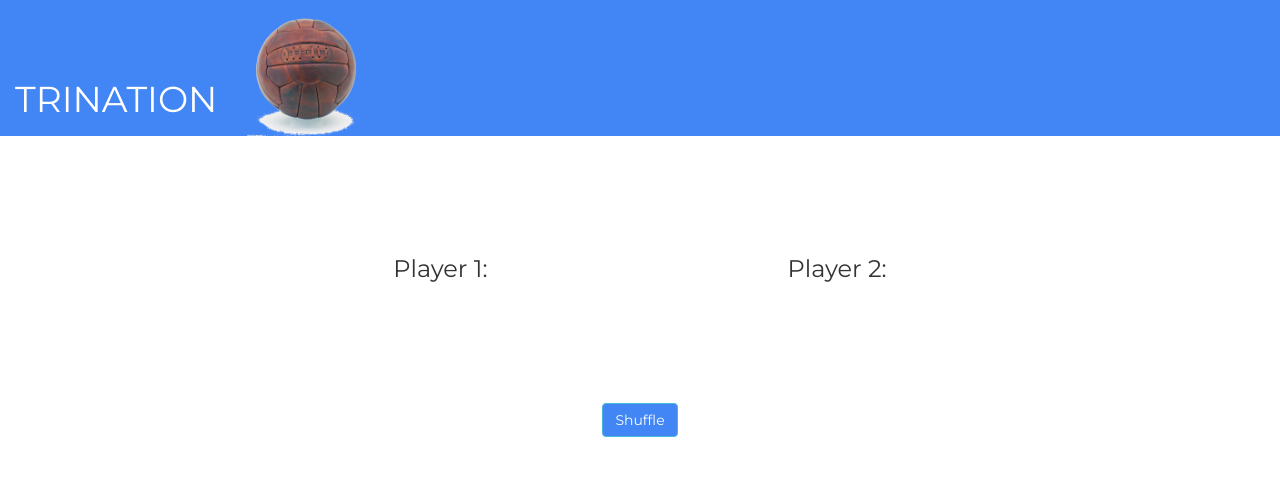
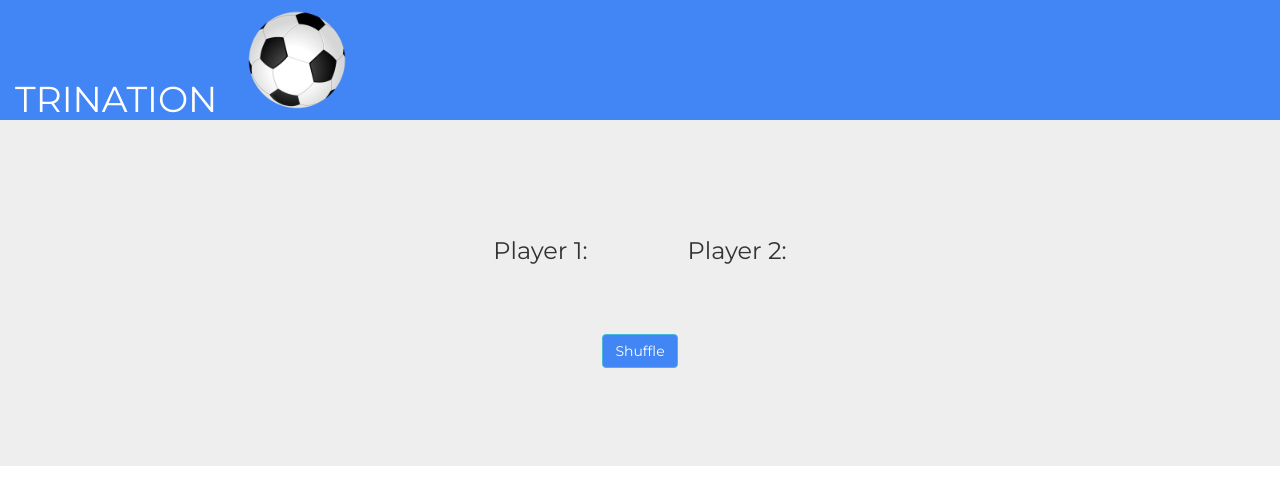
Before and after one commit to matthausen/trination, a React (Create React App) app: page / in a window 1280 px wide. Shown: the top 504 px of the page. Built offline with nearby package versions, Linux system fonts and the light colour scheme.

Commit message:
updated general layout

```diff
--- a/src/App.css
+++ b/src/App.css
@@ -35,7 +35,7 @@ html, body {
 
 .block {
   display: inline-block;
-  margin: 100px 150px 100px ;
+  margin: 50px;
 }
 
 .header{
@@ -51,10 +51,18 @@ html, body {
   color: white;
 }
 
-.vintage {
-  width: 120px;
+.football {
+  width: 100px;
   display: inline-block;
-  float: left
+  float: left;
+  margin-top: 10px;
+  animation: App-logo-spin infinite 1s linear;
+}
+
+.team{
+  display: block;
+  margin-left: auto;
+  margin-right: auto;
 }
 
 @keyframes App-logo-spin {
--- a/src/App.js
+++ b/src/App.js
@@ -36,18 +36,20 @@ class App extends Component {
     return (
       <div className="App">
       <Title/>
+      <div className="jumbotron">
         <div className="block">
           <h3>Player 1: </h3>
           <h2>{this.state.randomCountry1}</h2>
-          <h1 className="inline-block">{this.state.player1}</h1>
+          <h2 className="team">{this.state.player1}</h2>
         </div>
         <div className="block">
           <h3>Player 2: </h3>
           <h2>{this.state.randomCountry2}</h2>
-          <h1>{this.state.player2}</h1>
+          <h2 className="team">{this.state.player2}</h2>
         </div>
         <div>
           <button onClick={this.shuffleGame} className="btn btn-info shuffle">Shuffle</button>
+        </div>
         </div>
       </div>
     );
--- a/src/components/Title.js
+++ b/src/components/Title.js
@@ -3,7 +3,7 @@ import React from 'react';
 const Title = (props) => (
     <div className="header container">
         <h1 className="title">TRINATION</h1>
-        <img src="/vintageFootball.png" alt="trination-logo" className="vintage"/>
+        <img src="/football.png" alt="trination-logo" className="football"/>
     </div>
 );
 
```
Also changed, not shown: public/football.png (added), public/vintageFootball.png (deleted).
